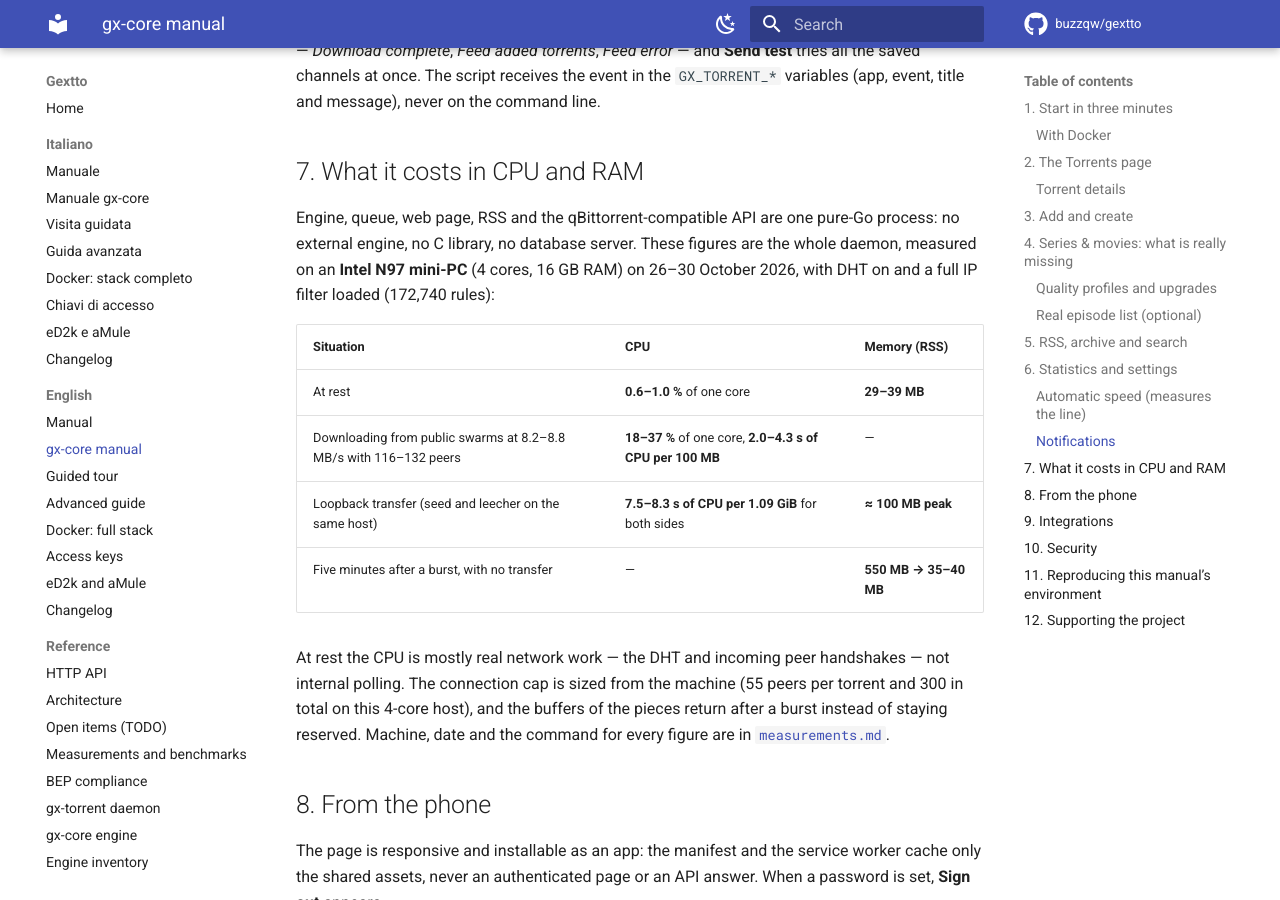
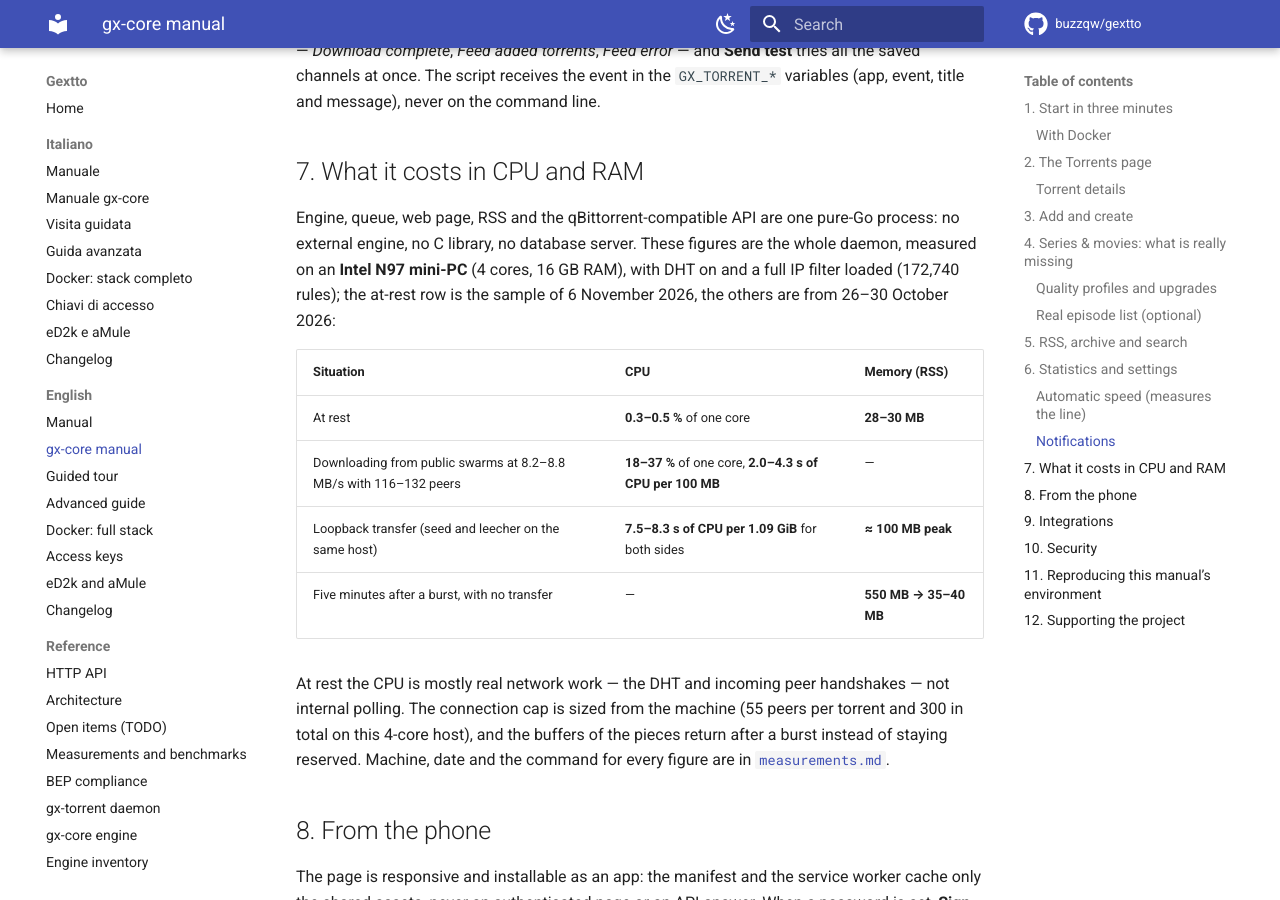
Before and after one commit to buzzqw/gextto, an MkDocs documentation site: the page built from docs/GXCORE-MANUAL.en.md, in a window 1280 px wide and 900 px high, scrolled down 11085 px. Built offline with MkDocs 1.6.1 and Material for MkDocs 9.7.7, drawn with Linux system fonts in a browser that asks for light colours; comment, search, counter and statistics services are not loaded.

Commit message:
docs: every page carries the round of 6 November and the at-rest sample
The comparison numbers had been replaced in measurements.md only: the READMEs,
the daemon document and the standalone manual still quoted 289 MB/s, 28 MiB,
3.8 s and 258 MB/s from the previous round, and 0.6-1.0 % of a core and
29-39 MB with DHT on at rest from the October measurements.

Now they say what the 6 November round measured: 285 MB/s, 30 MiB, 3.6 s,
242 MB/s against 207-236, and 28-30 MB at rest; the at-rest CPU is 0.3-0.5 % of
a core over samples of 2, 5 and 10 minutes of the live daemon (1.1.331, three
seeds, DHT and the full IP filter on). The archive line follows the new
benchmark: 1,000 new releases in 36 ms, 1,000 already archived in 9 ms.

```diff
--- a/docs/GXCORE-MANUAL.en.md
+++ b/docs/GXCORE-MANUAL.en.md
@@ -228,12 +228,13 @@ and message), never on the command line.
 
 Engine, queue, web page, RSS and the qBittorrent-compatible API are one pure-Go
 process: no external engine, no C library, no database server. These figures are
-the whole daemon, measured on an **Intel N97 mini-PC** (4 cores, 16 GB RAM) on
-26–30 October 2026, with DHT on and a full IP filter loaded (172,740 rules):
+the whole daemon, measured on an **Intel N97 mini-PC** (4 cores, 16 GB RAM),
+with DHT on and a full IP filter loaded (172,740 rules); the at-rest row is the
+sample of 6 November 2026, the others are from 26–30 October 2026:
 
 | Situation | CPU | Memory (RSS) |
 | --- | --- | --- |
-| At rest | **0.6–1.0 %** of one core | **29–39 MB** |
+| At rest | **0.3–0.5 %** of one core | **28–30 MB** |
 | Downloading from public swarms at 8.2–8.8 MB/s with 116–132 peers | **18–37 %** of one core, **2.0–4.3 s of CPU per 100 MB** | — |
 | Loopback transfer (seed and leecher on the same host) | **7.5–8.3 s of CPU per 1.09 GiB** for both sides | **≈ 100 MB peak** |
 | Five minutes after a burst, with no transfer | — | **550 MB → 35–40 MB** |
```
Also changed, not shown: README.it.md (+5 -5 lines), README.md (+5 -5 lines), docs/GXCORE-MANUAL.it.md (+4 -3 lines), docs/gx-torrent.md (+3 -3 lines), docs/measurements.md (+4 -3 lines).
